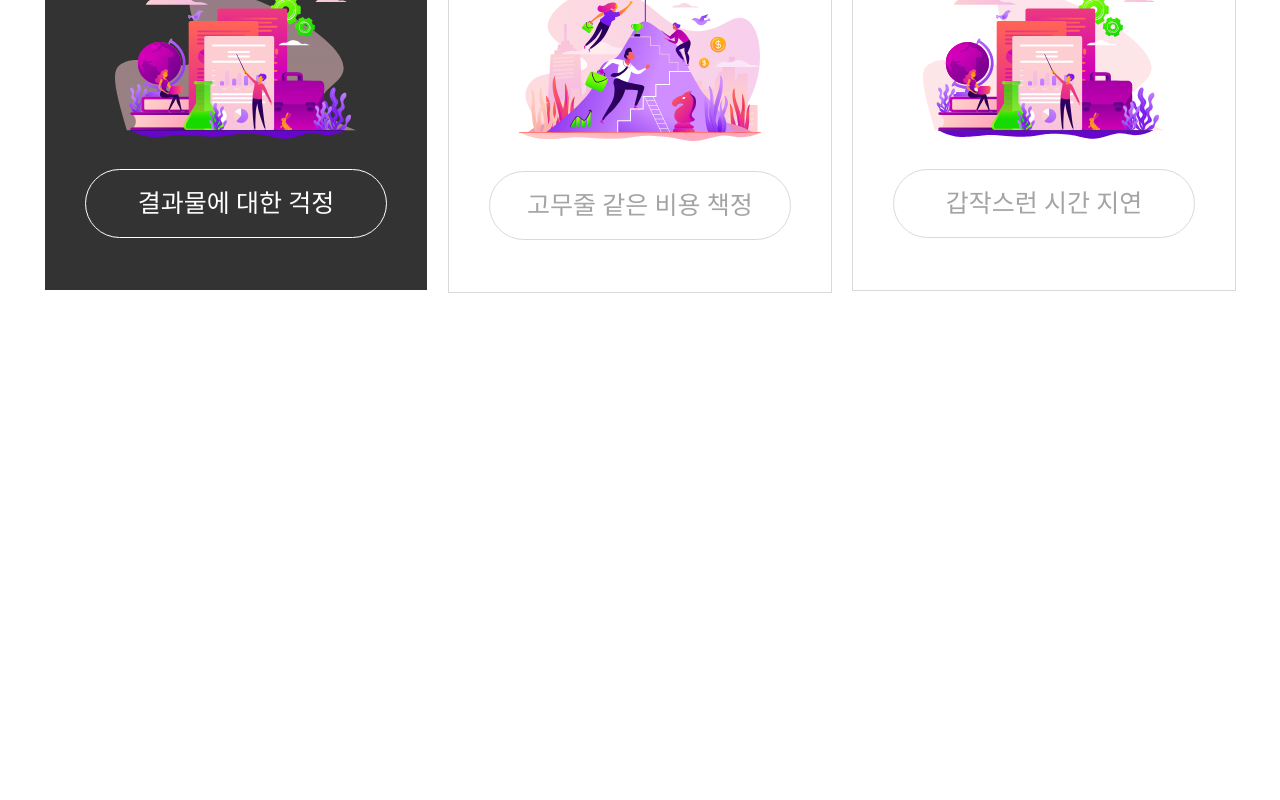
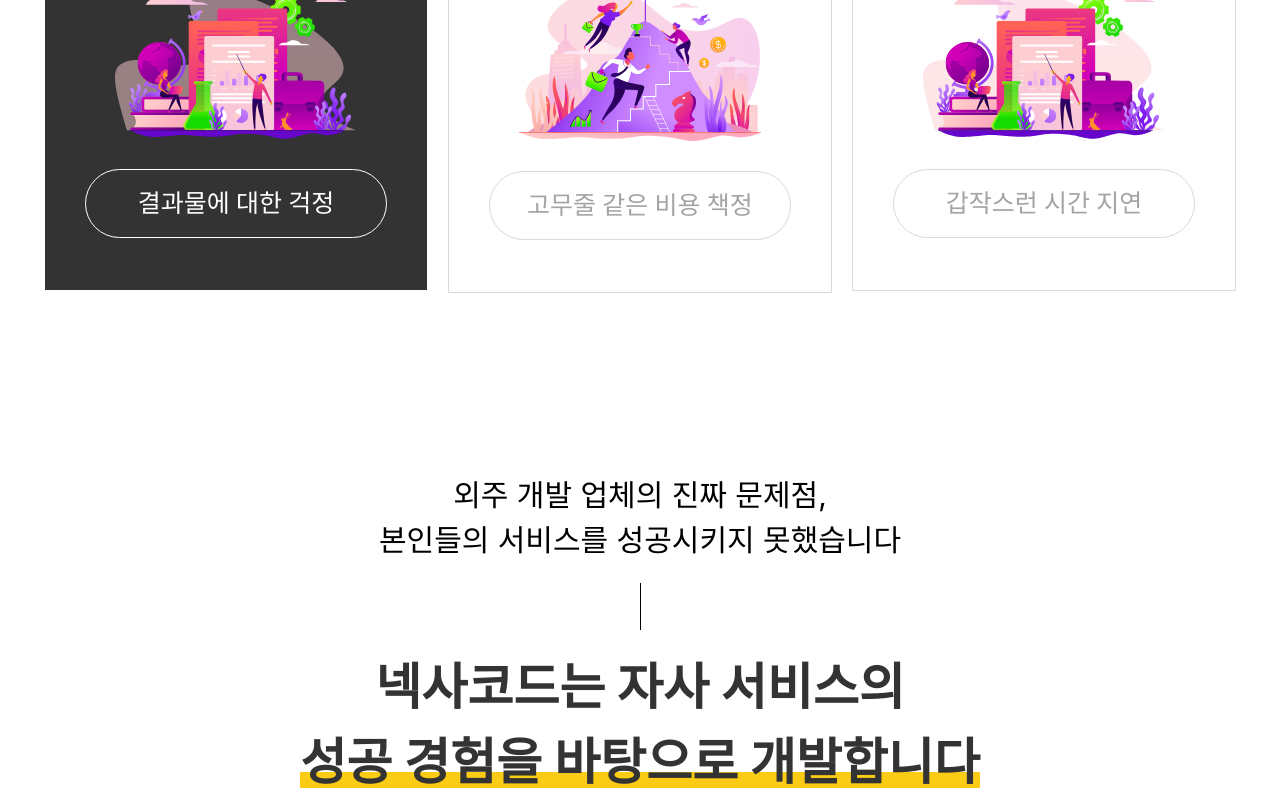
Before and after one commit to smithCoders/Nexa-Code-nexjs, a Next.js app: page / in a window 1280 px wide. Shown: the part 1498-2298 px from the top of the page. Before the commit the page ends 1971 px from the top, so only its background shows below. Built offline with nearby package versions, Linux system fonts and the light colour scheme; what tailgrids would draw is missing.

Commit message:
- Add the a short slogan about the company

```diff
--- a/src/app/page.tsx
+++ b/src/app/page.tsx
@@ -1,12 +1,14 @@
 import Image from "next/image";
 import HeroSection from "./sections/01_heroSection";
 import FeatureSection from "./sections/02_featureSection";
+import AboutCompany from "./sections/03_sectionThree";
 
 export default function Home() {
   return (
     <main className="">
       <HeroSection />
       <FeatureSection />
+      <AboutCompany />
     </main>
   );
 }
--- /dev/null
+++ b/src/app/sections/03_sectionThree.tsx
@@ -0,0 +1,40 @@
+import React from "react";
+
+import Image from "next/image";
+
+import separator from "../assets/separator.svg";
+
+const AboutCompany = () => {
+  return (
+    <section className="bg-white">
+      <div className="flex flex-col justify-center items-center">
+        <div className="text-center mb-[20px]">
+          <p className="text-black text-[30px] font-normal tracking-[-0.9] font-['Noto Sans KR']">
+            외주 개발 업체의 진짜 문제점,
+          </p>
+          <p className="text-black text-[30px] font-normal tracking-[-0.9] font-['Noto Sans KR']">
+            본인들의 서비스를 성공시키지 못했습니다
+          </p>
+        </div>
+
+        <Image src={separator} alt="separator" />
+
+        <div className="text-center mt-[20px]">
+          <p className="text-[#333] text-[50px] font-bold font-['Noto Sans KR'] tracking-[-1.5] ">
+            넥사코드는 자사 서비스의
+          </p>
+          <div
+            className="relative text-[#333] z-50 text-[50px] font-bold font-['Noto Sans KR'] tracking-[-1.5]
+          after:content-[' '] after:w-full after:h-4 after:absolute after:left-0 after:bottom-3 after:bg-yellow-400
+          after:z-[-1]
+          "
+          >
+            성공 경험을 바탕으로 개발합니다
+          </div>
+        </div>
+      </div>
+    </section>
+  );
+};
+
+export default AboutCompany;
```
Also changed, not shown: src/app/assets/separator.svg (added).
